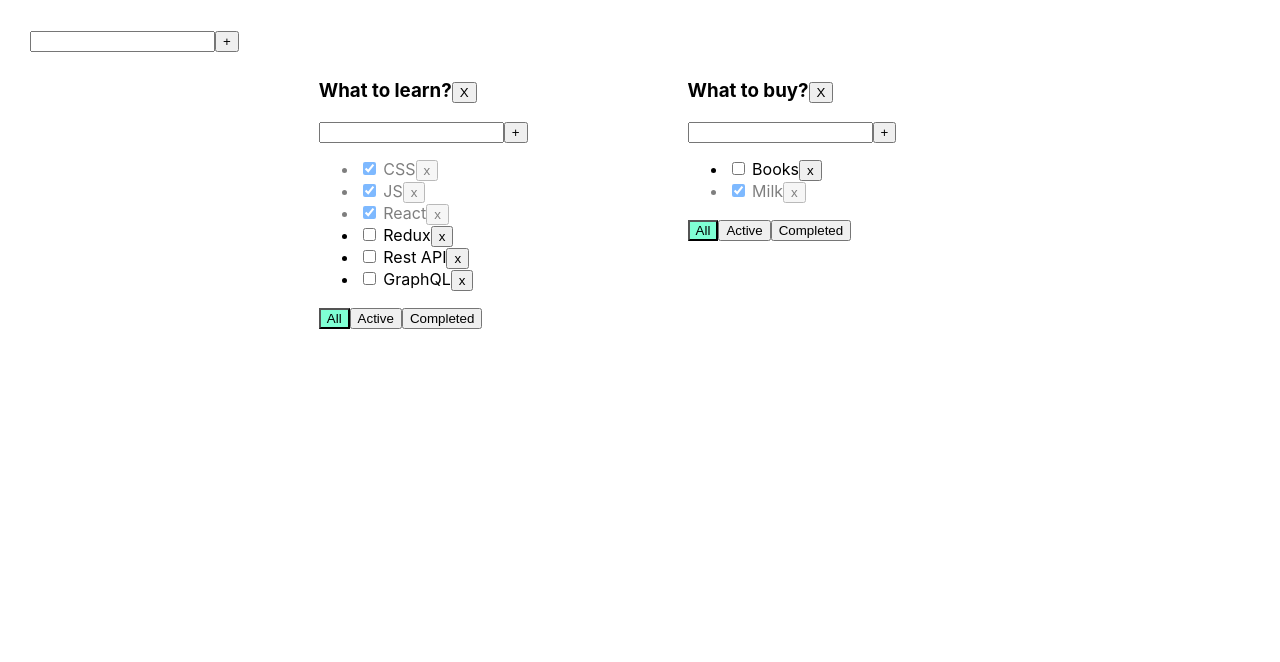
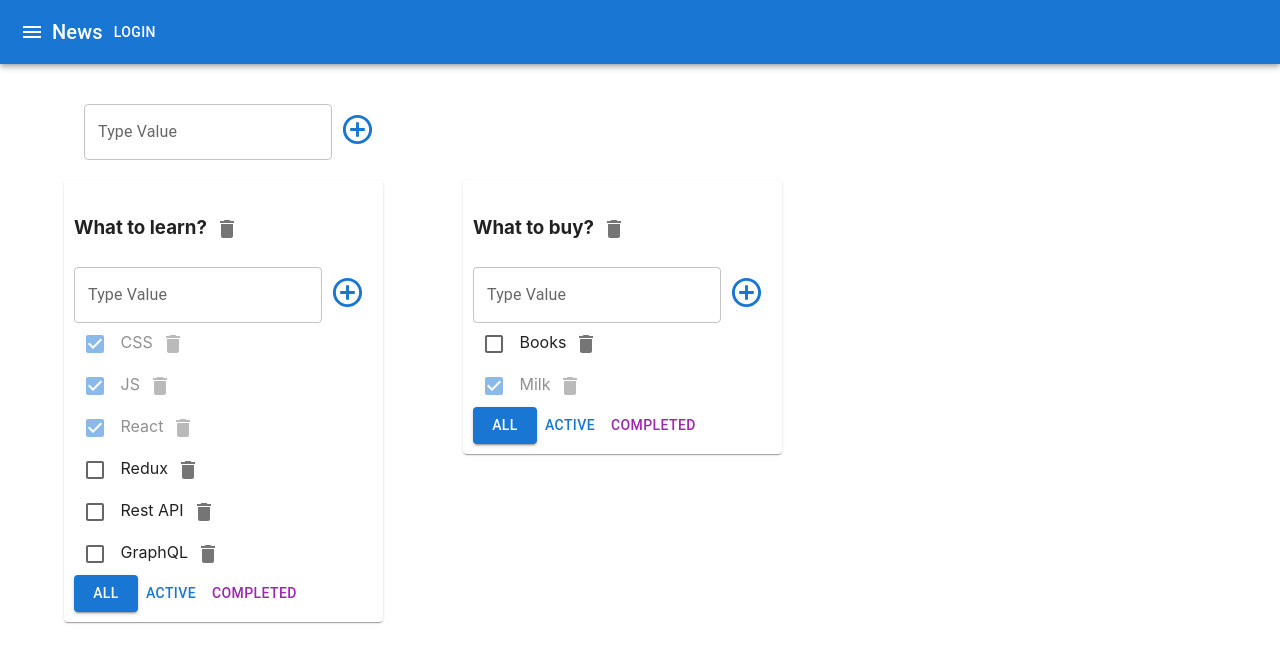
Before and after one commit to RomanAlxndrvch/TODO_List-Secondary, a React (Create React App) app: page / in a window 1280 px wide. Shown: the top 662 px of the page. Built offline with nearby package versions, Linux system fonts and the light colour scheme.

Commit message:
TodoLessen #7. material-ui

```diff
--- a/package.json
+++ b/package.json
@@ -3,6 +3,10 @@
   "version": "0.1.0",
   "private": true,
   "dependencies": {
+    "@emotion/react": "^11.9.3",
+    "@emotion/styled": "^11.9.3",
+    "@mui/icons-material": "^5.8.4",
+    "@mui/material": "^5.9.1",
     "@testing-library/jest-dom": "^4.2.4",
     "@testing-library/react": "^9.3.2",
     "@testing-library/user-event": "^7.1.2",
--- a/src/AddItemForm.tsx
+++ b/src/AddItemForm.tsx
@@ -1,4 +1,7 @@
 import React, {ChangeEvent, KeyboardEvent, useState} from "react";
+import {Button, IconButton, TextField} from "@mui/material";
+import {ControlPoint} from "@mui/icons-material";
+
 
 type AddItemFormPropsType = {
     addItem: (title: string) => void
@@ -9,9 +12,11 @@ export function AddItemForm(props: AddItemFormPropsType) {
     const [title, setTitle] = useState('')
     const [error, setError] = useState<string | null>(null)
 
+
     const onChangeInputHandler = (e: ChangeEvent<HTMLInputElement>) => {
         setTitle(e.currentTarget.value)
         setError(null)
+
     }
     const onKeyDownButtonHandler = (e: KeyboardEvent<HTMLInputElement>) => {
         if (e.ctrlKey && e.key === 'Enter') {
@@ -25,17 +30,29 @@ export function AddItemForm(props: AddItemFormPropsType) {
         }
         else {
             setError('Title is required!')
+
         }
     }
 
     return <div>
-        <input
+        {/*        <input
             className={error ? 'error' : ''}
             value={title}
             onChange={onChangeInputHandler}
-            onKeyDown={onKeyDownButtonHandler}/>
+            onKeyDown={onKeyDownButtonHandler}/>*/}
 
-        <button onClick={addTaskButtonHandler}>+</button>
-        {error && <div className={'error-message'}>Field is required!</div>}
+        <TextField
+            label="Type Value"
+            variant="outlined"
+            error={!!error}
+            className={error ? 'error' : ''}
+            value={title}
+            onChange={onChangeInputHandler}
+            onKeyDown={onKeyDownButtonHandler}
+            helperText={error}/>
+
+        <IconButton onClick={addTaskButtonHandler} color={"primary"}>
+            <ControlPoint fontSize={"large"}/>
+        </IconButton>
     </div>
 }
--- a/src/App.css
+++ b/src/App.css
@@ -1,23 +1,3 @@
-.App {
-    padding: 30px;
-    display: flex;
-}
-
-.App > div {
-    margin-right: 50px;
-}
-
-.error {
-    border: red 1px solid;
-}
-
-.error-message {
-    color: red;
-}
-
-.active-filter {
-    background-color: aquamarine;
-}
 
 .is-done {
     opacity: 0.5;
--- a/src/App.tsx
+++ b/src/App.tsx
@@ -3,6 +3,8 @@ import './App.css';
 import {List, TaskType} from "./List";
 import {v1} from "uuid";
 import {AddItemForm} from "./AddItemForm";
+import {AppBar, Button, Container, Grid, IconButton, Paper, Toolbar, Typography} from "@mui/material";
+import {Menu} from "@mui/icons-material";
 
 export type FilteredValuesType = 'all' | 'completed' | 'active'
 type TodoListType = {
@@ -116,8 +118,25 @@ function App() {
 
     return (
         <div className={'App'}>
+
+            <AppBar position={"static"}>
+                <Toolbar>
+                    <IconButton edge={"start"} color={"inherit"} aria-label={'menu'}>
+                        <Menu/>
+                    </IconButton>
+                    <Typography variant={"h6"}>
+                        News
+                    </Typography>
+                    <Button color={"inherit"}>Login</Button>
+                </Toolbar>
+            </AppBar>
+
+            <Container fixed style={{marginTop: '20px'}}>
+                <Grid container style={{padding: '20px'}}>
                     <AddItemForm addItem={addTodoList}/>
+                </Grid>
 
+                <Grid container spacing={10}>
                     {todolists.map((el) => {
                         let tasksForTodoList = tasksObj[el.id]
                         if (el.filter === 'active') {
@@ -126,7 +145,9 @@ function App() {
                         if (el.filter === 'completed') {
                             tasksForTodoList = tasksForTodoList.filter((e) => e.isDone)
                         }
-                return <List
+                        return <Grid item>
+                            <Paper style={{padding: '10px'}}>
+                                <List
                                     key={el.id}
                                     id={el.id}
                                     title={el.title}
@@ -140,7 +161,11 @@ function App() {
                                     changeTodoListTitle={changeTodoListTitle}
                                     changeTaskTitle={changeTaskTitle}
                                 />
+                            </Paper>
+                        </Grid>
                     })}
+                </Grid>
+            </Container>
         </div>
     );
 }
--- a/src/EditableSpan.tsx
+++ b/src/EditableSpan.tsx
@@ -1,4 +1,5 @@
 import React, {ChangeEvent, useState} from "react";
+import {TextField} from "@mui/material";
 
 type EditableSpanProps = {
     title: string
@@ -21,6 +22,8 @@ export function EditableSpan(props: EditableSpanProps) {
         setTitle(e.currentTarget.value)
     }
 
-    return editMode ? <input onChange={onChangeTitleHandler} onBlur={activateViewMode} value={title} autoFocus/> :
+    return editMode ?
+        <TextField variant={"filled"} onChange={onChangeTitleHandler} onBlur={activateViewMode} value={title}
+                   autoFocus/> :
         <span onDoubleClick={activateEditMode}>{props.title}</span>
 }
--- a/src/List.tsx
+++ b/src/List.tsx
@@ -2,6 +2,10 @@ import React, {ChangeEvent} from "react";
 import {FilteredValuesType} from "./App";
 import {AddItemForm} from "./AddItemForm";
 import {EditableSpan} from "./EditableSpan";
+import {Button, Checkbox, IconButton} from "@mui/material";
+import DeleteIcon from '@mui/icons-material/Delete';
+import {Delete} from "@mui/icons-material";
+
 
 export type TaskType = {
     id: string
@@ -40,10 +44,12 @@ export function List(props: PropsType) {
         <div className="App">
             <div>
                 <h3><EditableSpan title={props.title} onChange={changeTodoListTitle}/>
-                    <button onClick={removeTodolist}>X</button>
+                    <IconButton onClick={removeTodolist}>
+                        <Delete/>
+                    </IconButton>
                 </h3>
                 <AddItemForm addItem={addTask}/>
-                <ul>
+                <div>
                     {
                         props.tasks.map((task) => {
                                 const onChangeStatusHandler = (e: ChangeEvent<HTMLInputElement>) => {
@@ -56,32 +62,33 @@ export function List(props: PropsType) {
                                     props.removeTasks(task.id, props.id)
                                 }
                                 return (
-                                    <li className={task.isDone ? 'is-done' : ''} key={task.id}>
-                                        <input type="checkbox"
-                                               onChange={onChangeStatusHandler}
-                                               checked={task.isDone}
+                                    <div className={task.isDone ? 'is-done' : ''} key={task.id}>
+                                        <Checkbox
+                                            onChange={onChangeStatusHandler}
+                                            checked={task.isDone}
                                         /> <EditableSpan title={task.title}
                                                          onChange={onChangeTitleHandler}/>
-                                        <button onClick={onRemoveHandler}>x</button>
-                                    </li>)
+                                        <IconButton
+                                            onClick={onRemoveHandler}> <DeleteIcon/></IconButton>
+                                    </div>)
                             }
                         )
                     }
-                </ul>
+                </div>
                 <div>
-                    <button
-                        className={props.filter === 'all' ? 'active-filter' : ''} onClick={onAllBtnHandler}>All
-                    </button>
+                    <Button variant={props.filter === 'all' ? 'contained' : "text"}
+                            onClick={onAllBtnHandler}>All
+                    </Button>
 
-                    <button
-                        className={props.filter === 'active' ? 'active-filter' : ''}
-                        onClick={onActiveBtnHandler}>Active
-                    </button>
+                    <Button variant={props.filter === 'active' ? 'contained' : "text"}
+                            color={"primary"}
+                            onClick={onActiveBtnHandler}>Active
+                    </Button>
 
-                    <button
-                        className={props.filter === 'completed' ? 'active-filter' : ''}
-                        onClick={onCompletedBtnHandler}>Completed
-                    </button>
+                    <Button variant={props.filter === 'completed' ? 'contained' : "text"}
+                            color={"secondary"}
+                            onClick={onCompletedBtnHandler}>Completed
+                    </Button>
                 </div>
             </div>
         </div>
```
Also changed, not shown: 1 other file (tests, documents, lock files or other folders). Lines whose indentation alone changed are shown as unchanged.
